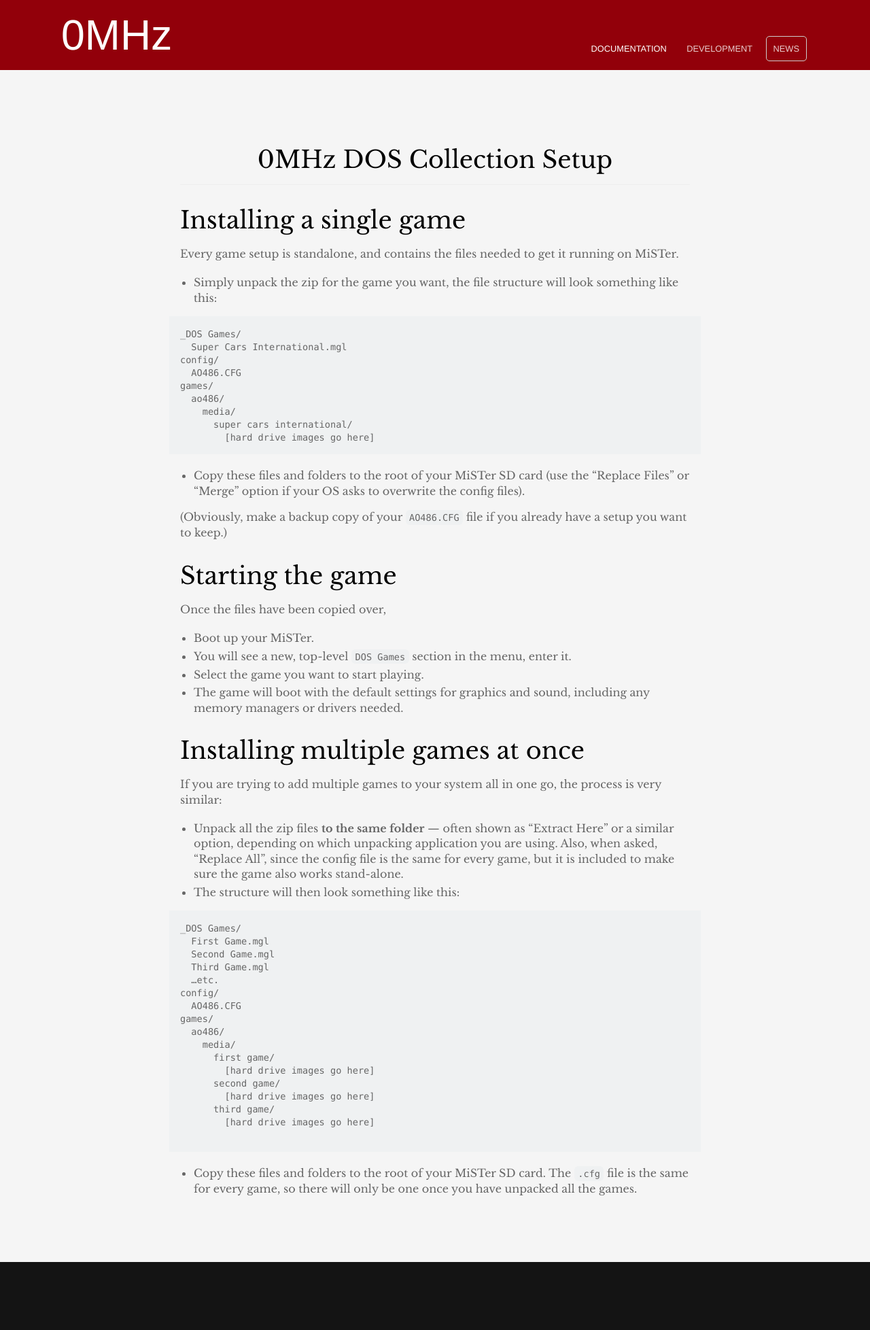
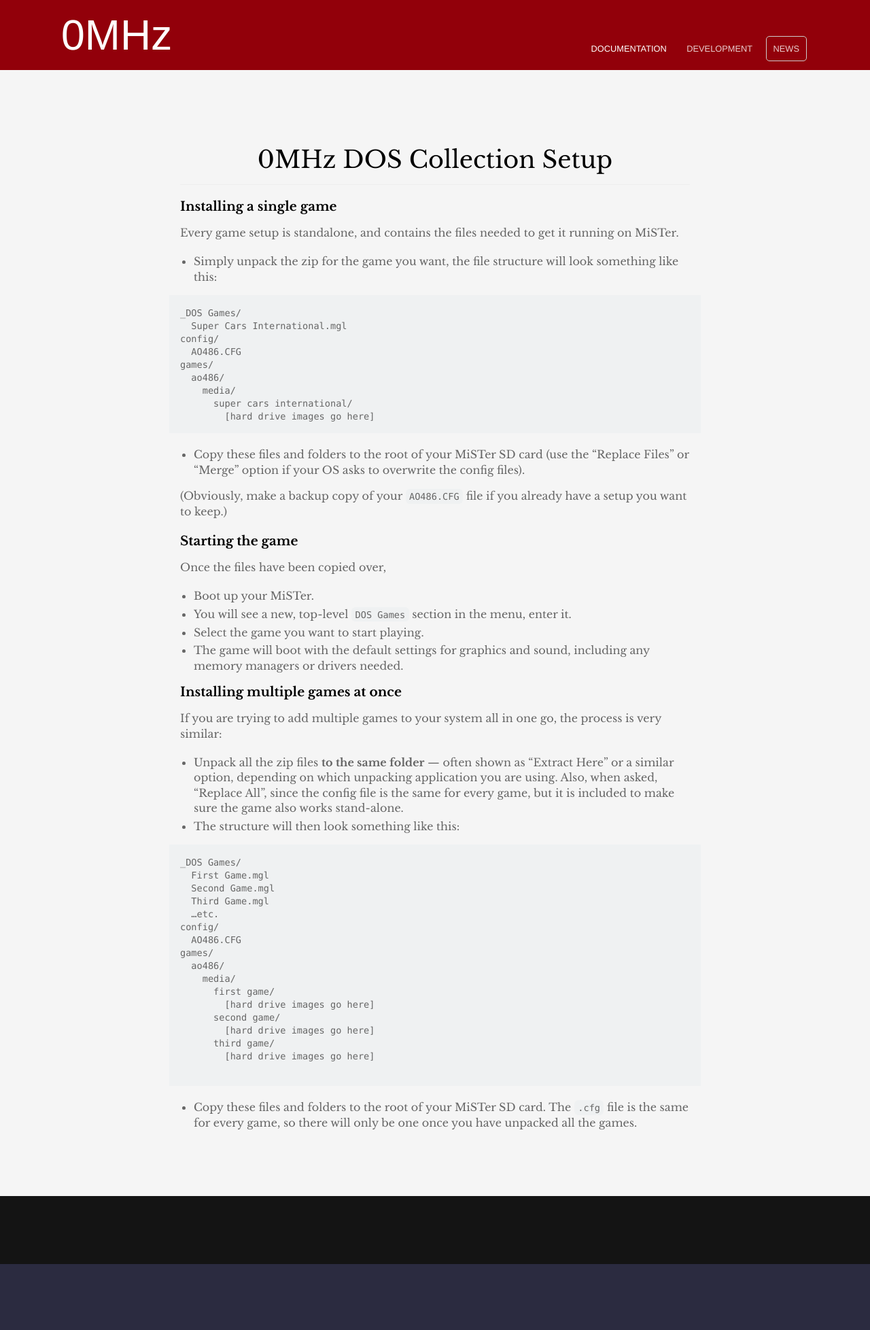
Before and after one commit to 0mhz-net/0mhz-net.github.io, a Jekyll site: the page built from docs.md, in a window 1280 px wide. Shown: the whole page at 68% size. Built offline with Jekyll 4.4.1, drawn with Linux system fonts in a browser that asks for light colours; after the commit the page ends 1859 px from its top, so only the background shows below that.

Commit message:
Make headlines h3s

```diff
--- a/docs.md
+++ b/docs.md
@@ -2,7 +2,7 @@
 title: 0MHz DOS Collection Setup
 ---
 
-## Installing a single game
+### Installing a single game
 
 Every game setup is standalone, and contains the files needed to get it running on MiSTer.
 
@@ -24,7 +24,7 @@
 
 (Obviously, make a backup copy of your `AO486.CFG` file if you already have a setup you want to keep.)
 
-## Starting the game
+### Starting the game
 
 Once the files have been copied over,
 
@@ -33,7 +33,7 @@
 * Select the game you want to start playing.
 * The game will boot with the default settings for graphics and sound, including any memory managers or drivers needed.
 
-## Installing multiple games at once
+### Installing multiple games at once
 
 If you are trying to add multiple games to your system all in one go, the process is very similar:
 
```
